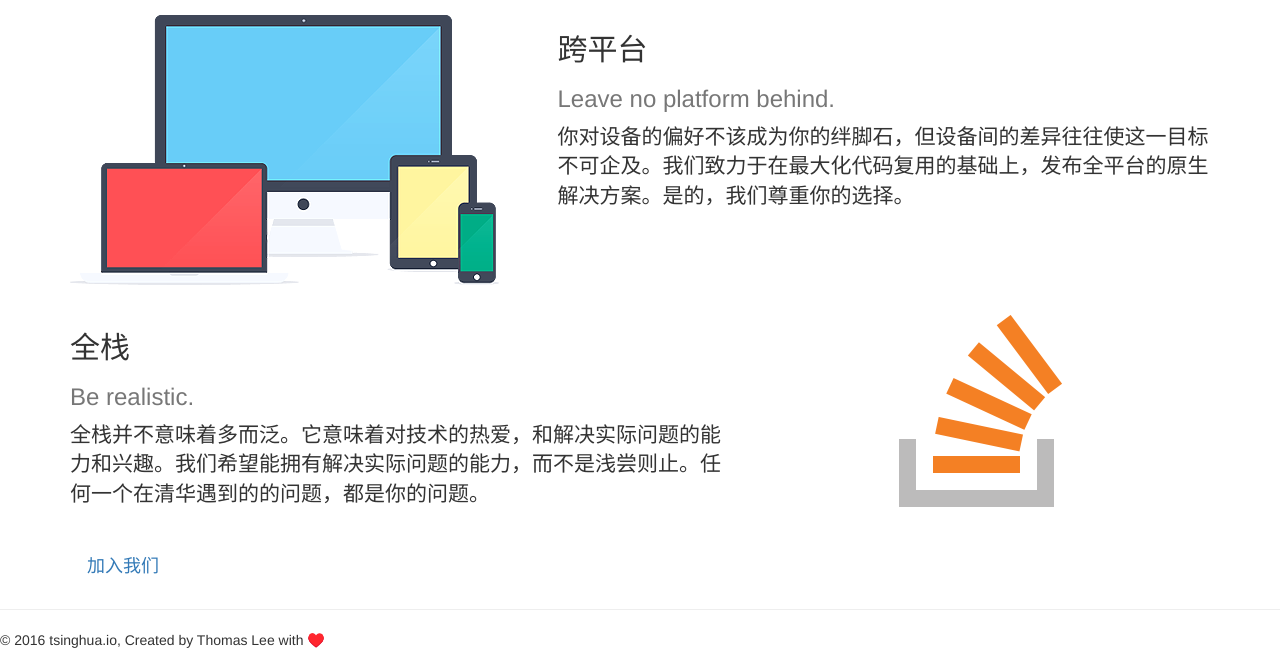
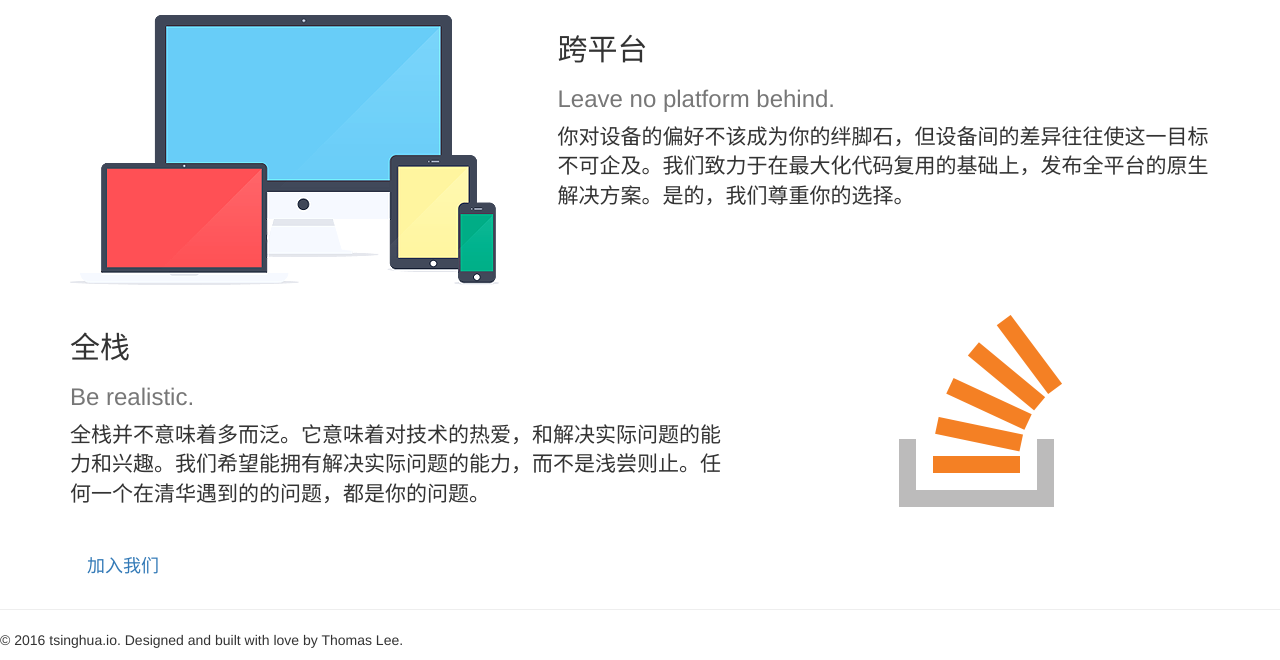
Before and after one commit to tsinghua-io/tsinghua-io.github.io, a plain HTML site: page index.html in a window 1280 px wide. Shown: the part 1355-2015 px from the top of the page. Drawn offline with nearby package versions, Linux system fonts and the light colour scheme.

Commit message:
Adjust credits.

```diff
--- a/index.html
+++ b/index.html
@@ -92,7 +92,7 @@
 
     <footer class="text-xs-center">
         <hr>
-        <p>&copy; 2016 tsinghua.io, Created by Thomas Lee with ♥️</p>
+        <p>&copy; 2016 tsinghua.io. Designed and built with love by Thomas Lee.</p>
     </footer>
 
     <script src="https://ajax.googleapis.com/ajax/libs/jquery/2.1.4/jquery.min.js"></script>
```
